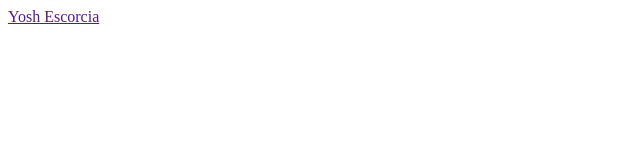
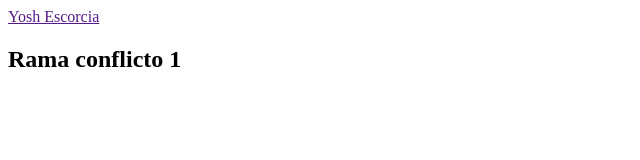
Before and after one commit to Briones-cr/TallerGitV4, a plain HTML site: page index.html in a window 1280 px wide. Shown: the whole page, without its empty margins (0-640 px from the left). Drawn offline with Linux system fonts and the light colour scheme.

Commit message:
Rama2Conflicto1

```diff
--- a/index.html
+++ b/index.html
@@ -10,5 +10,8 @@
     <div>
         <a href="">Yosh Escorcia</a>
     </div>
+    <div>
+        <h2>Rama conflicto 1</h2>
+    </div>
 </body>
 </html>
```
